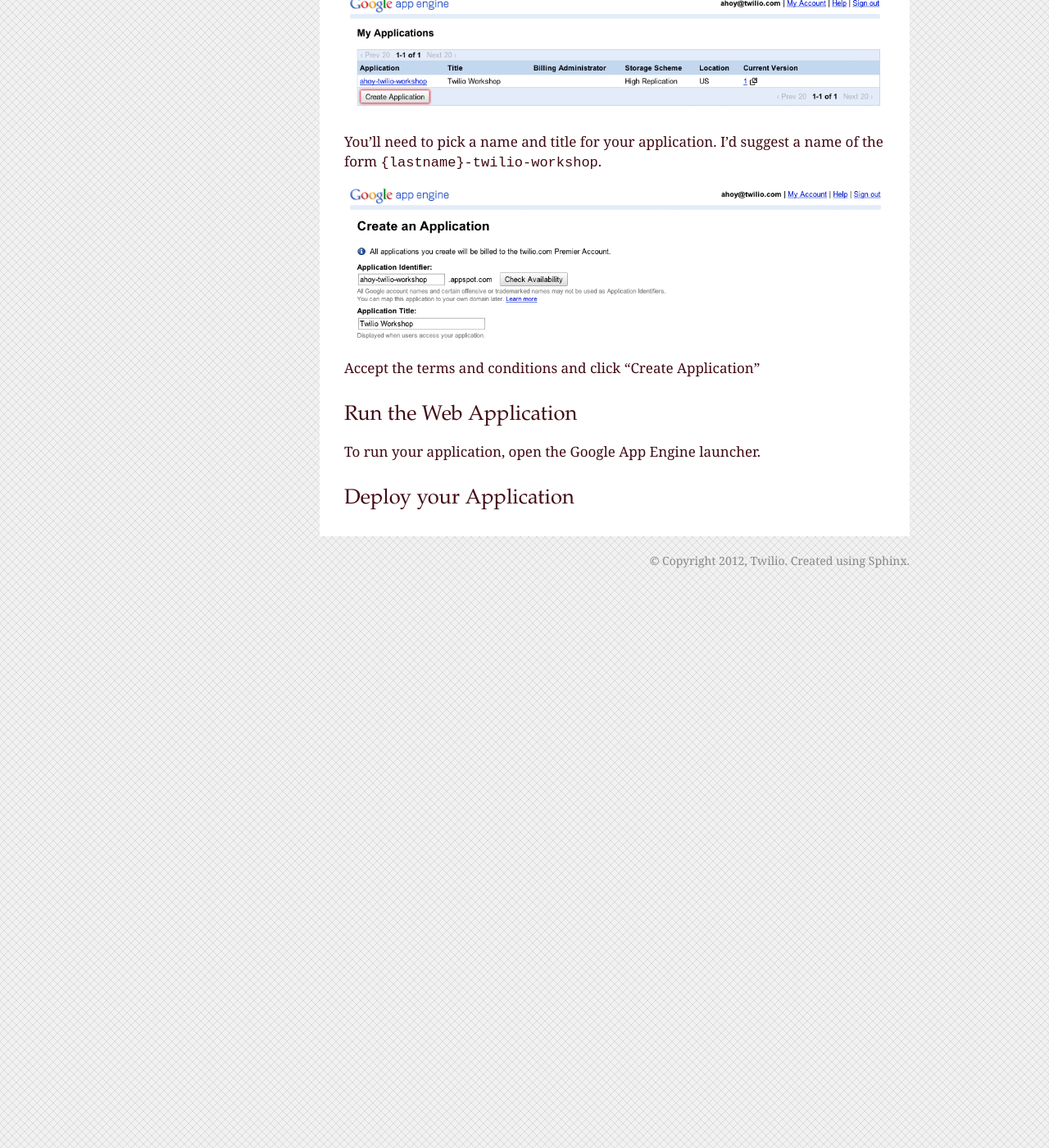
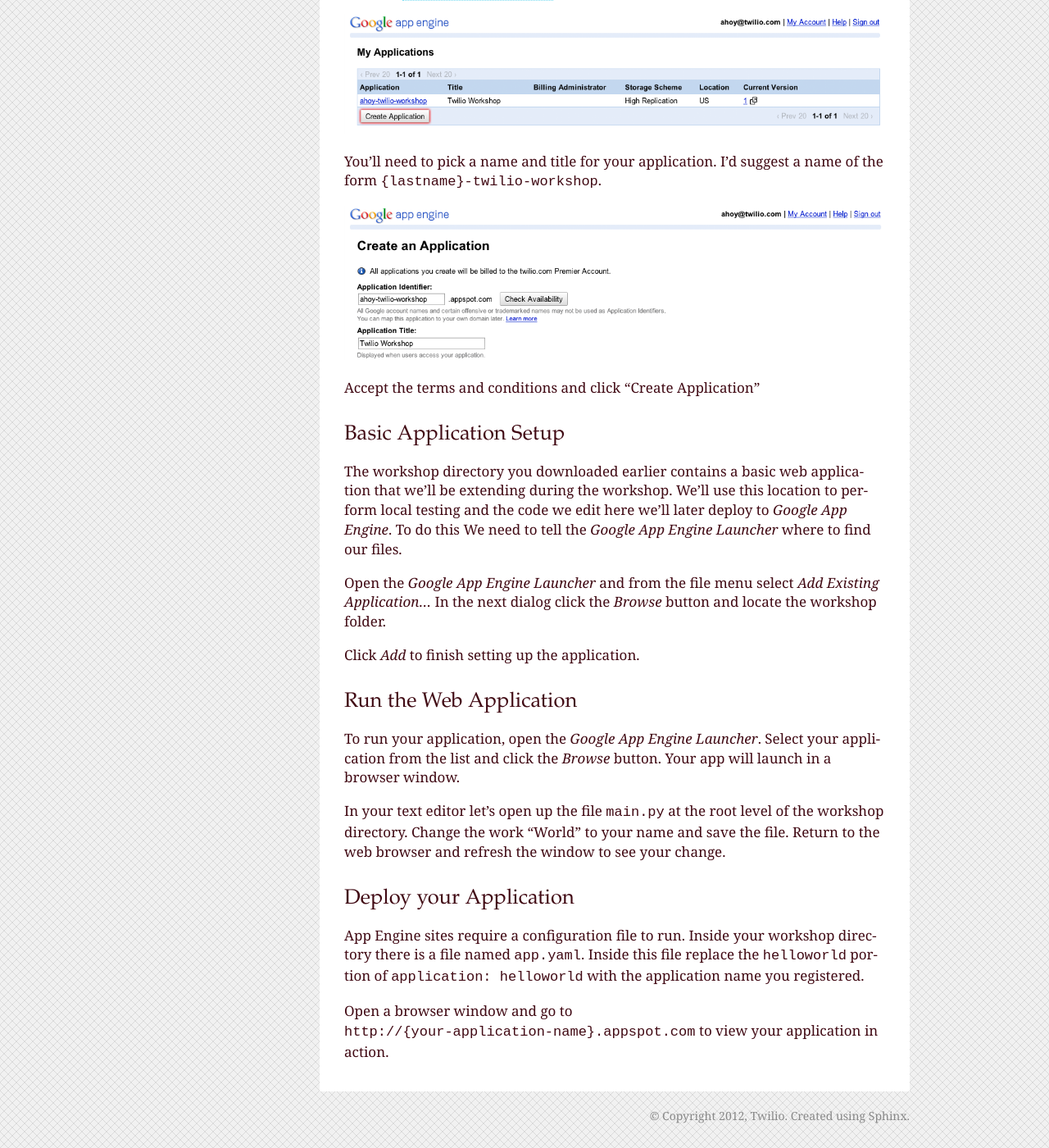
Before and after one commit to twilio/workshop, a Sphinx documentation site: the page built from docs/setup.rst, in a window 1280 px wide and 1400 px high, scrolled down 2400 px. Shown: the whole window at 82% size. Built offline with Sphinx 7.4.7, drawn with Linux system fonts in a browser that asks for light colours; some of the changed text lies outside the part shown.

Commit message:
Updating application setup docs

```diff
--- a/docs/custom_twiml.rst
+++ b/docs/custom_twiml.rst
@@ -1,6 +1,6 @@
 .. _custom_twiml:
 
-Custome TwiML
+Custom TwiML
 =============
 
 Using Twimlbin
--- a/docs/setup.rst
+++ b/docs/setup.rst
@@ -12,7 +12,6 @@
 during the workshop, please make sure it meets the `deployment requirements`_.
 We want to make sure everyone can easily and quickly develop on Twilio during
 the day.
-
 
 Create a Twilio Account
 -----------------------
@@ -55,9 +54,11 @@
 - Windows - Download and install `Notepad++`_
 - OS X - Download and install `Text Wrangler`_
 - Linux - Install gedit via your package manager
+- Any Platform - Download and install `Sublime Text`_ functional demo
 
 .. _Text Wrangler: http://www.barebones.com/products/textwrangler/
 .. _Notepad++: http://notepad-plus-plus.org/
+.. _Sublime Text: http://www.sublimetext.com/
 
 Install Python
 --------------
@@ -116,10 +117,34 @@
 
 Accept the terms and conditions and click "Create Application"
 
+Basic Application Setup
+~~~~~~~~~~~~~~~~~~~~~~~
+
+The workshop directory you downloaded earlier contains a basic web application
+that we'll be extending during the workshop. We'll use this location to perform local testing and the code we edit here we'll later deploy to `Google App Engine`. To do this We need to tell the `Google App Engine Launcher` where to find our files.
+
+Open the `Google App Engine Launcher` and from the file menu select `Add
+Existing Application…` In the next dialog click the `Browse` button and
+locate the workshop folder.
+
+Click `Add` to finish setting up the application.
+
 Run the Web Application
 ~~~~~~~~~~~~~~~~~~~~~~~
 
-To run your application, open the Google App Engine launcher.
+To run your application, open the `Google App Engine Launcher`. Select your
+application from the list and click the `Browse` button. Your app will launch
+in a browser window.
+
+In your text editor let's open up the file ``main.py`` at the root level of the workshop directory. Change the work "World" to your name and save the file. Return to the web browser and refresh the window to see your change.
 
 Deploy your Application
 ~~~~~~~~~~~~~~~~~~~~~~~
+
+App Engine sites require a configuration file to run. Inside your workshop
+directory there is a file named ``app.yaml``. Inside this file replace the
+``helloworld`` portion of ``application: helloworld`` with the application
+name you registered.
+
+Open a browser window and go to ``http://{your-application-name}.appspot.com``
+to view your application in action.
```
